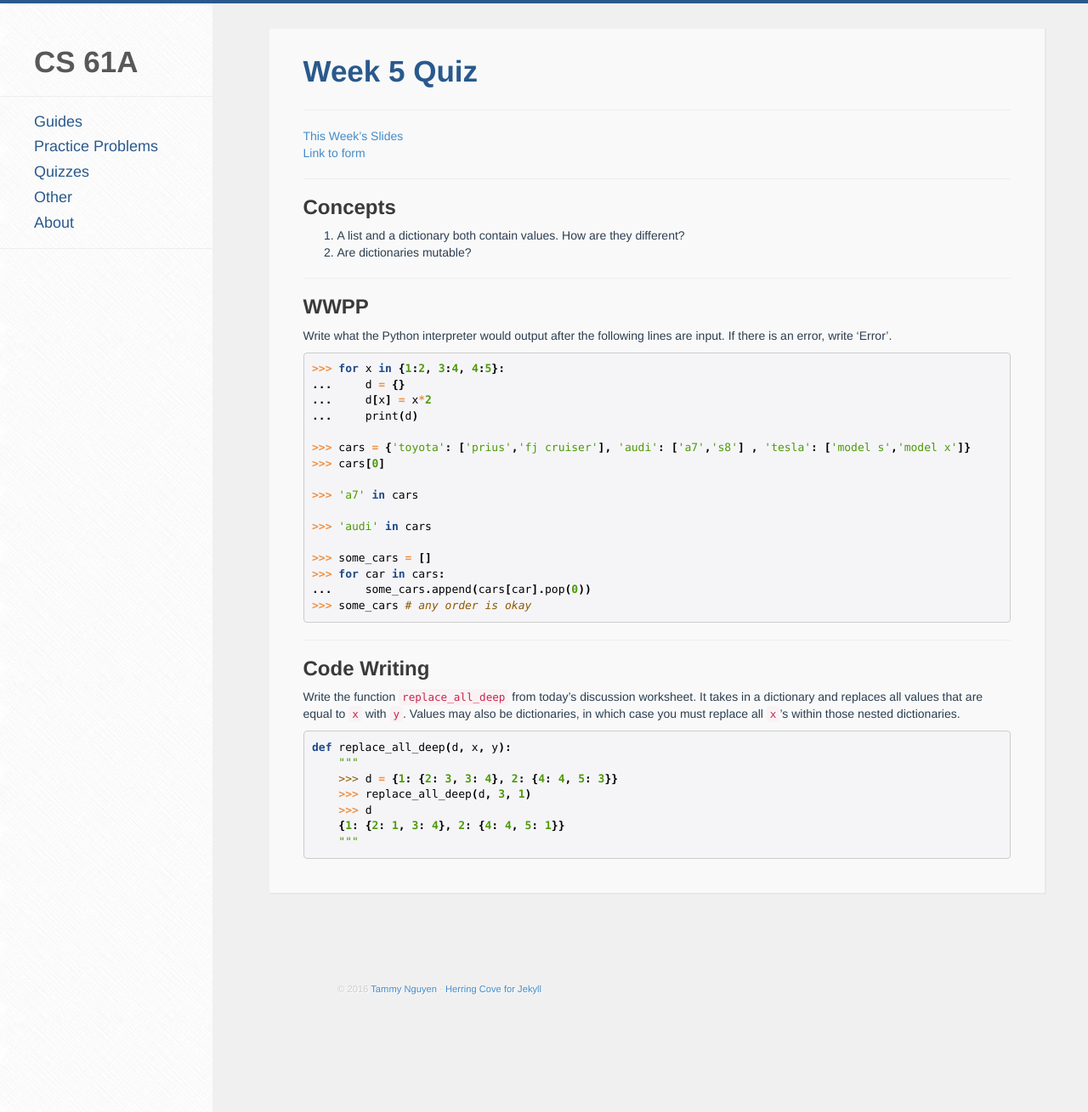
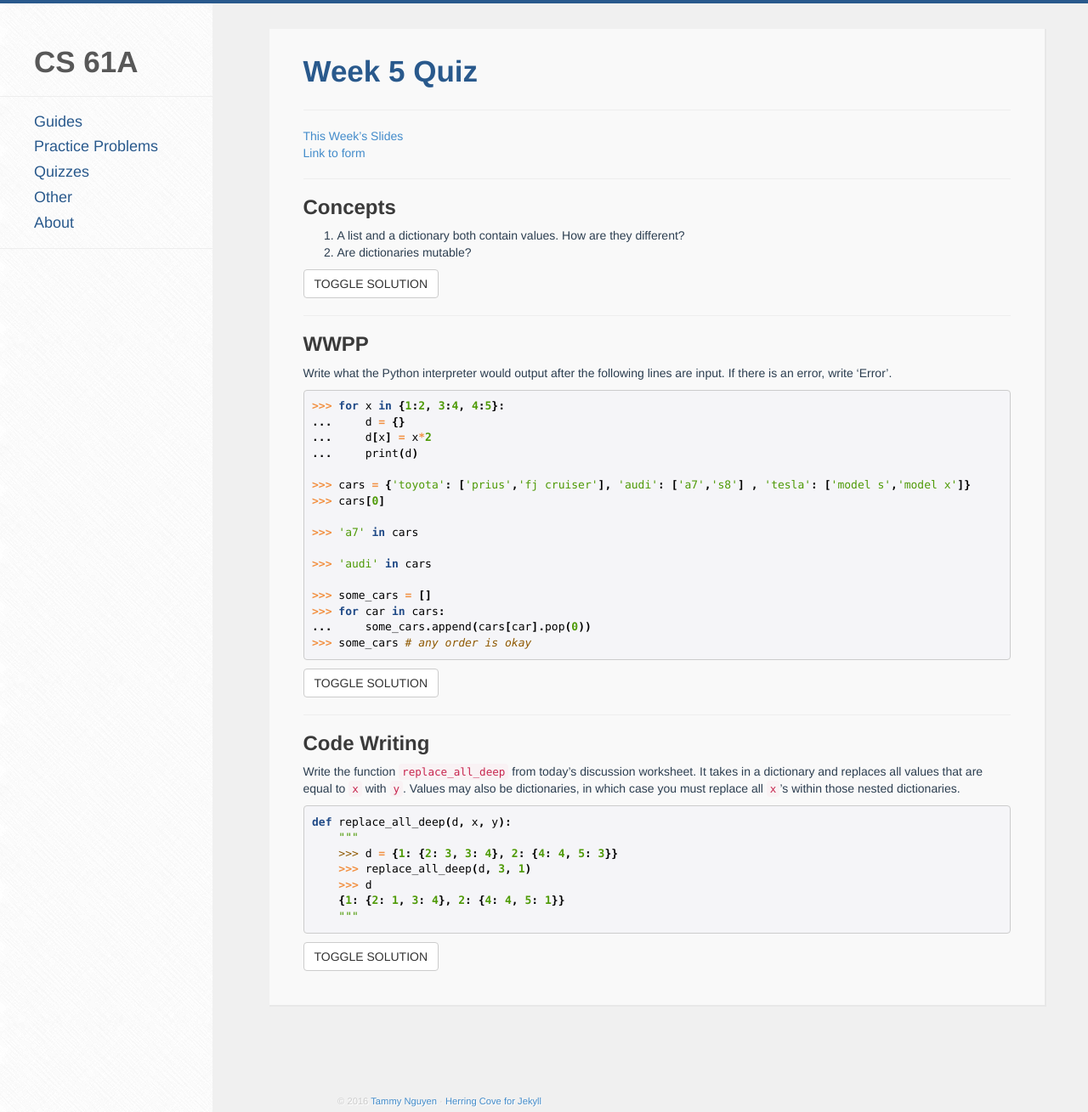
Before and after one commit to tammydonguyen/cs61a, a Jekyll site: the page built from quizzes/_posts/2015-08-04-quiz5.markdown, in a window 1280 px wide and 1309 px high. Shown: the whole window at 85% size. Built offline with Jekyll 4.4.1, drawn with Linux system fonts in a browser that asks for light colours; nearby versions of some CDN libraries.

Commit message:
quiz5 solutions

```diff
--- a/quizzes/_posts/2015-08-04-quiz5.markdown
+++ b/quizzes/_posts/2015-08-04-quiz5.markdown
@@ -14,12 +14,12 @@
 1. A list and a dictionary both contain values. How are they different?
 2. Are dictionaries mutable?
 
-<!-- <a class="btn btn-default solution-toggle">TOGGLE SOLUTION</a>
+<a class="btn btn-default solution-toggle">TOGGLE SOLUTION</a>
 
 <blockquote class="solution">
 1. A dictionary is an unordered collection of mappings, while lists are sequences of elements with indices. Dictionaries store values by pairing them with keys.<br/>
 2. Yes. You can change the values paired with some key or add a new pairing.
-</blockquote> -->
+</blockquote>
 
 ---
 
@@ -45,16 +45,16 @@
 
 {% endhighlight %}
 
-<!-- <a class="btn btn-default solution-toggle-2">TOGGLE SOLUTION</a>
+<a class="btn btn-default solution-toggle-2">TOGGLE SOLUTION</a>
 
 <blockquote class="solution-2">{% highlight python %}
 >>> for x in {1:2, 3:4, 4:5}:
 ...    	d = {}
-... 	d[x] = x
+... 	d[x] = x*2
 ... 	print(d)
 {1:1}
-{3:3}
-{4:4}
+{3:9}
+{4:16}
 >>> cars = {'toyota': ['prius','fj cruiser'], 'audi': ['a7','s8'] , 'tesla': ['model s','model x']}
 >>> cars[0]
 Error
@@ -68,7 +68,7 @@
 >>> some_cars
 ['prius', 'a7', 'model s']
 {% endhighlight %}
-</blockquote> -->
+</blockquote>
 
 ---
 
@@ -85,7 +85,7 @@
     """
 {% endhighlight %}
 
-<!-- <a class="btn btn-default solution-toggle-3">TOGGLE SOLUTION</a>
+<a class="btn btn-default solution-toggle-3">TOGGLE SOLUTION</a>
 
 <blockquote class="solution-3">{% highlight python %}
 def replace_all_deep(d, x, y):
@@ -95,4 +95,4 @@
         elif type(d[key]) == dict:
             replace_all_deep(d[key], x, y)
 {% endhighlight %}
-</blockquote> -->
+</blockquote>
```
Also changed, not shown: 2 other files.
